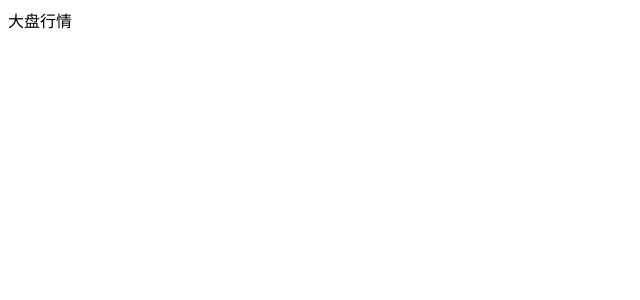
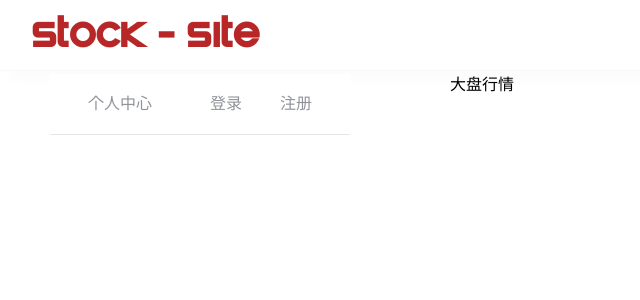
Before and after one commit to vinefan/final_project, a Vue app in the folder stock-site/: page / in a window 1280 px wide. Shown: the top 300 px of the page, without its empty margins (0-640 px from the left). Built offline with nearby package versions, Linux system fonts and the light colour scheme.

Commit message:
add a navigation bar

```diff
--- a/stock-site/public/index.html
+++ b/stock-site/public/index.html
@@ -6,6 +6,12 @@
     <meta name="viewport" content="width=device-width,initial-scale=1.0">
     <link rel="icon" href="<%= BASE_URL %>favicon.ico">
     <title>StockSite</title>
+    <style>
+      body{
+        padding: 0;
+        margin: 0;
+      }
+    </style>
   </head>
   <body>
     <noscript>
--- a/stock-site/src/App.vue
+++ b/stock-site/src/App.vue
@@ -1,5 +1,6 @@
 <template>
   <div id="app">
+    <Nav></Nav>
     <BasePage/>
 
   </div>
@@ -7,11 +8,13 @@
 
 <script>
 import BasePage from "./components/BasePage";
+import Nav from "./components/CommonComponents/Nav"
 
 export default {
   name: 'App',
   components: {
-    BasePage
+    BasePage,
+    Nav
   }
 }
 </script>
--- /dev/null
+++ b/stock-site/src/components/CommonComponents/Nav.vue
@@ -0,0 +1,75 @@
+<template>
+  <div class="nav-wrapper">
+      <div class="logo">
+          <h2>Stock - site</h2>
+      </div>
+      <div class="buttons">
+          <el-menu :default-active="activeIndex"
+                    class="el-menu-demo"
+                    mode="horizontal"
+                    @select="handleSelect"
+                    active-text-color="#d00305">
+            <el-menu-item index="1" class="center">个人中心</el-menu-item>
+            <el-menu-item index="2" class="login">登录</el-menu-item>
+            <el-menu-item index="3" class="register">注册</el-menu-item>
+          </el-menu>
+      </div>
+  </div>
+</template>
+
+<script>
+export default {
+  name: 'App',
+
+}
+</script>
+
+<style>
+
+.nav-wrapper{
+    width: 100%;
+    height: 70px;
+    border-bottom: 1px solid rgb(248, 248, 248);
+    /* background: linear-gradient(to bottom right, #eee, #fff); */
+    box-shadow: rgb(253, 252, 252) 10px 10px 10px ;
+}
+.logo{
+    width: 350px;
+    height: 90%;
+    /* background: #aaa; */
+    float: left;
+    margin:  5px 20px 2px;
+    margin-right: 40%;
+}
+.buttons{
+    width: 350px;
+    height: 90%;
+    /* background: #aaa; */
+    float: left;
+    margin:  3.5px 50px;
+
+}
+@font-face {
+        font-family:ZEROES ;
+        src: url('../../font/ZEROES__.ttf');
+    }
+.logo h2{
+    font-family: ZEROES;
+    font-size: 40px;
+    margin: 3%;
+    color: rgb(184, 39, 39);
+}
+
+.el-menu-demo{
+    width: 300px;
+}
+
+.el-menu-item{
+    font-size: 16px !important;
+    text-align: center;
+    width: 70px;
+}
+.el-menu-demo .center{
+    width: 140px;
+}
+</style>
--- a/stock-site/src/main.js
+++ b/stock-site/src/main.js
@@ -1,5 +1,9 @@
 import Vue from 'vue'
 import App from './App.vue'
+import ElementUI from 'element-ui';
+import 'element-ui/lib/theme-chalk/index.css';
+
+Vue.use(ElementUI);
 
 Vue.config.productionTip = false
 
```
Also changed, not shown: stock-site/src/font/ZEROES__.ttf (added).
